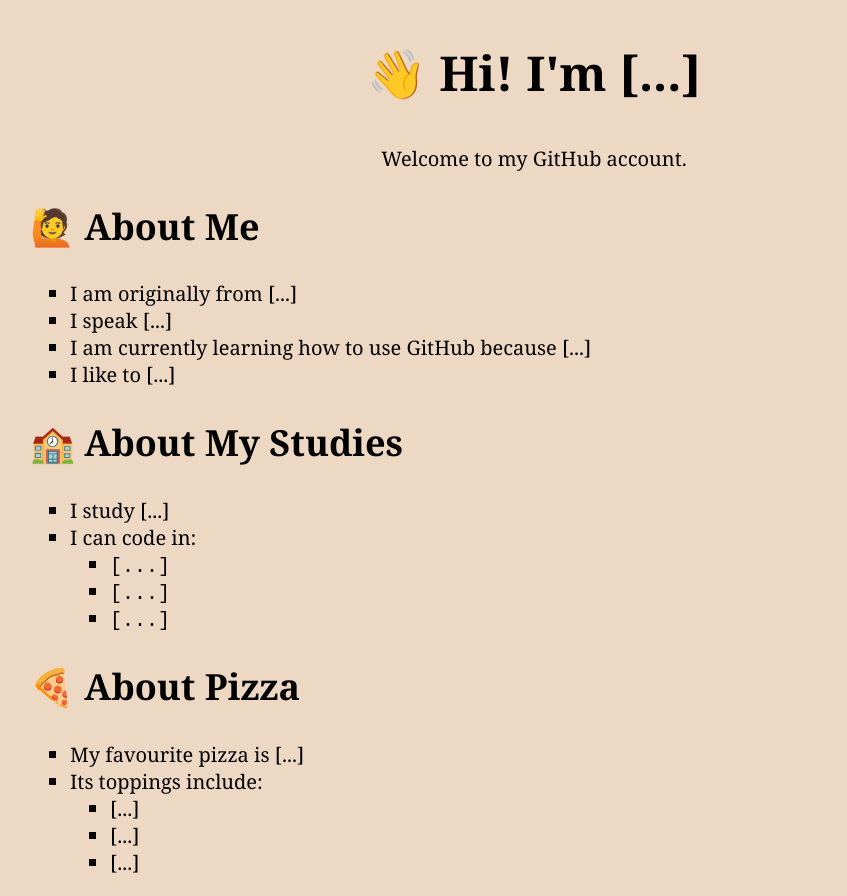
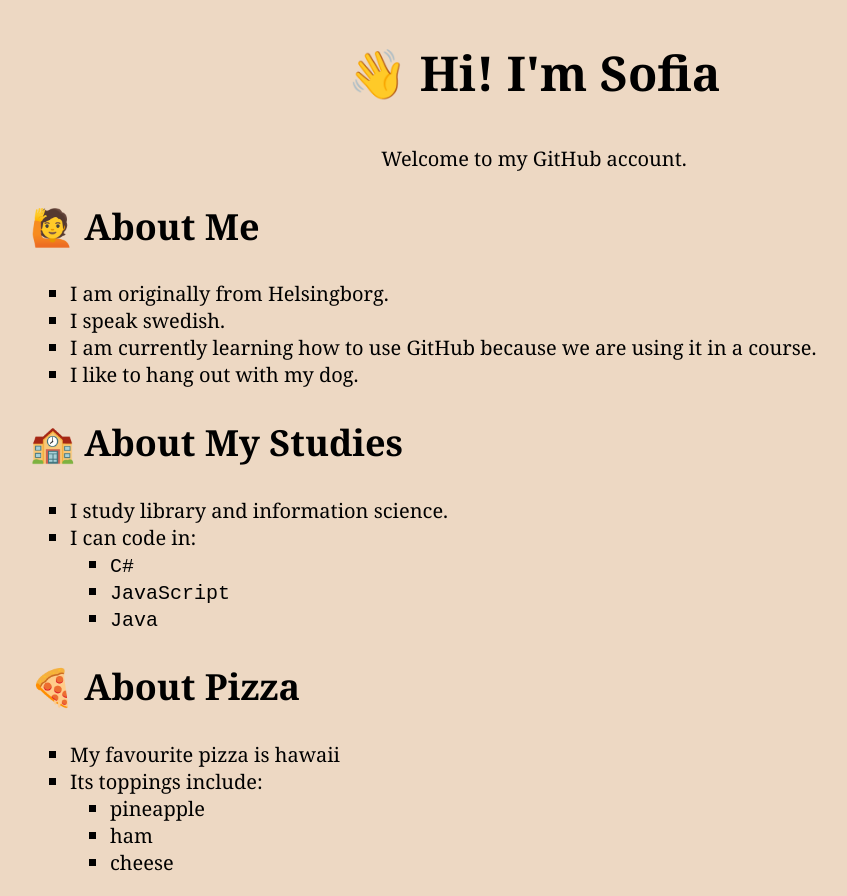
Before and after one commit to SofiaZaid/about-me, a plain HTML site: page index.html in a window 1280 px wide. Shown: the whole page, without its empty margins (106-953 px from the left). Drawn offline with Linux system fonts and the light colour scheme.

Commit message:
added my info

```diff
--- a/index.html
+++ b/index.html
@@ -7,7 +7,7 @@
     </head>
     <body>
         <article>
-        <h1>&#128075; Hi! I'm [...]</h1>
+        <h1>&#128075; Hi! I'm Sofia</h1>
         <p>
             Welcome to my GitHub account.
         </p>
@@ -15,21 +15,21 @@
         <article>
         <h2>&#128587; About Me</h2>
         <ul>
-            <li>I am originally from [...]</li>
-            <li>I speak [...]</li>
-            <li>I am currently learning how to use GitHub because [...]</li>
-            <li>I like to [...]</li>
+            <li>I am originally from Helsingborg.</li>
+            <li>I speak swedish.</li>
+            <li>I am currently learning how to use GitHub because we are using it in a course.</li>
+            <li>I like to hang out with my dog.</li>
         </ul>
         </article>
         <article>
         <h2>&#127979; About My Studies </h2>
         <ul>
-            <li>I study [...]</li>
+            <li>I study library and information science.</li>
             <li>I can code in:
                 <ul>
-                    <li><code>[...]</code></li>
-                    <li><code>[...]</code></li>
-                    <li><code>[...]</code></li>
+                    <li><code>C#</code></li>
+                    <li><code>JavaScript</code></li>
+                    <li><code>Java</code></li>
                 </ul>
             </li>
         </ul>
@@ -37,12 +37,12 @@
         <article>
         <h2>&#127829; About Pizza</h2>
         <ul>
-            <li>My favourite pizza is [...]</li>
+            <li>My favourite pizza is hawaii</li>
             <li>Its toppings include:
                 <ul>
-                    <li>[...]</li>
-                    <li>[...]</li>
-                    <li>[...]</li>
+                    <li>pineapple</li>
+                    <li>ham</li>
+                    <li>cheese</li>
                 </ul>
             </li>
         </ul>
```
